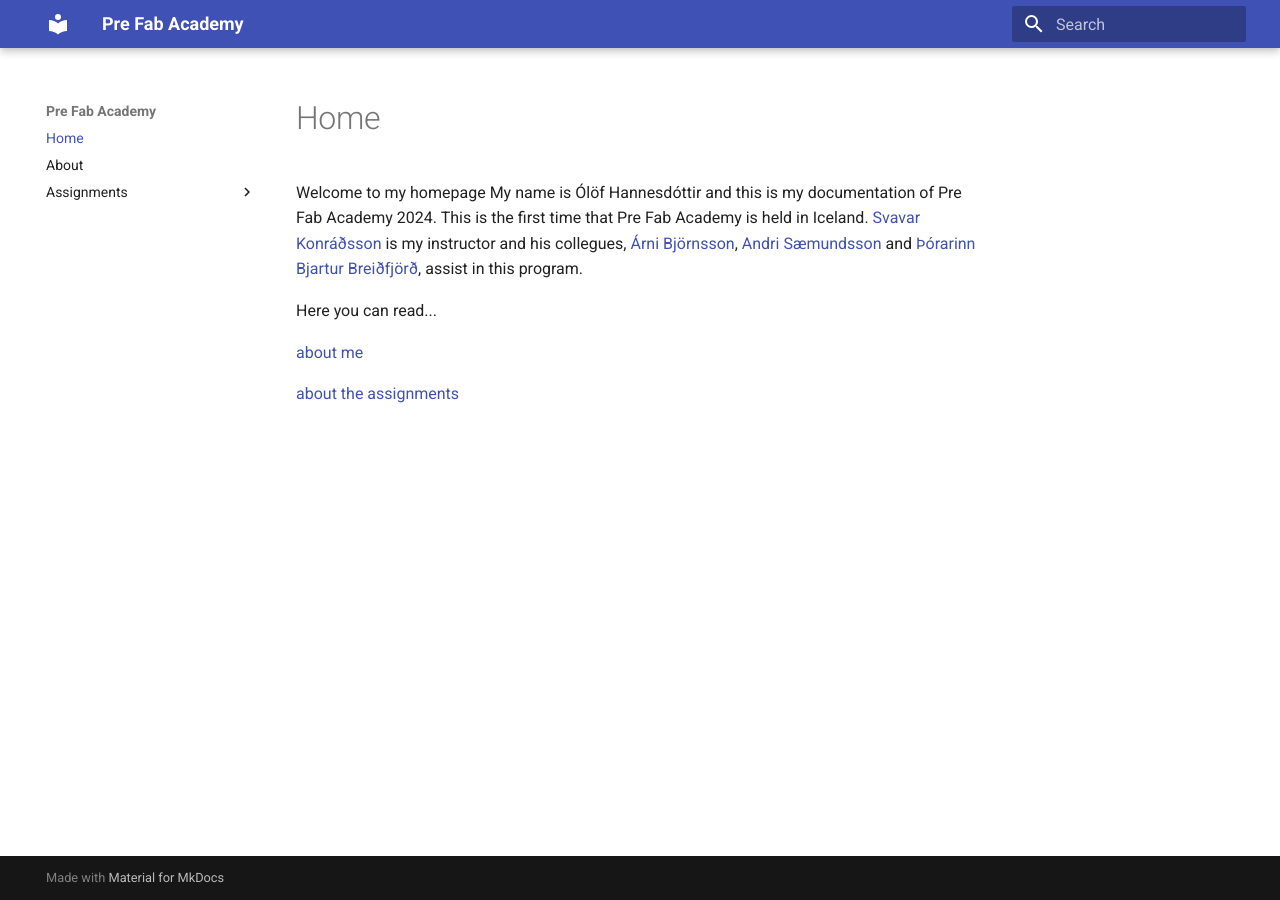
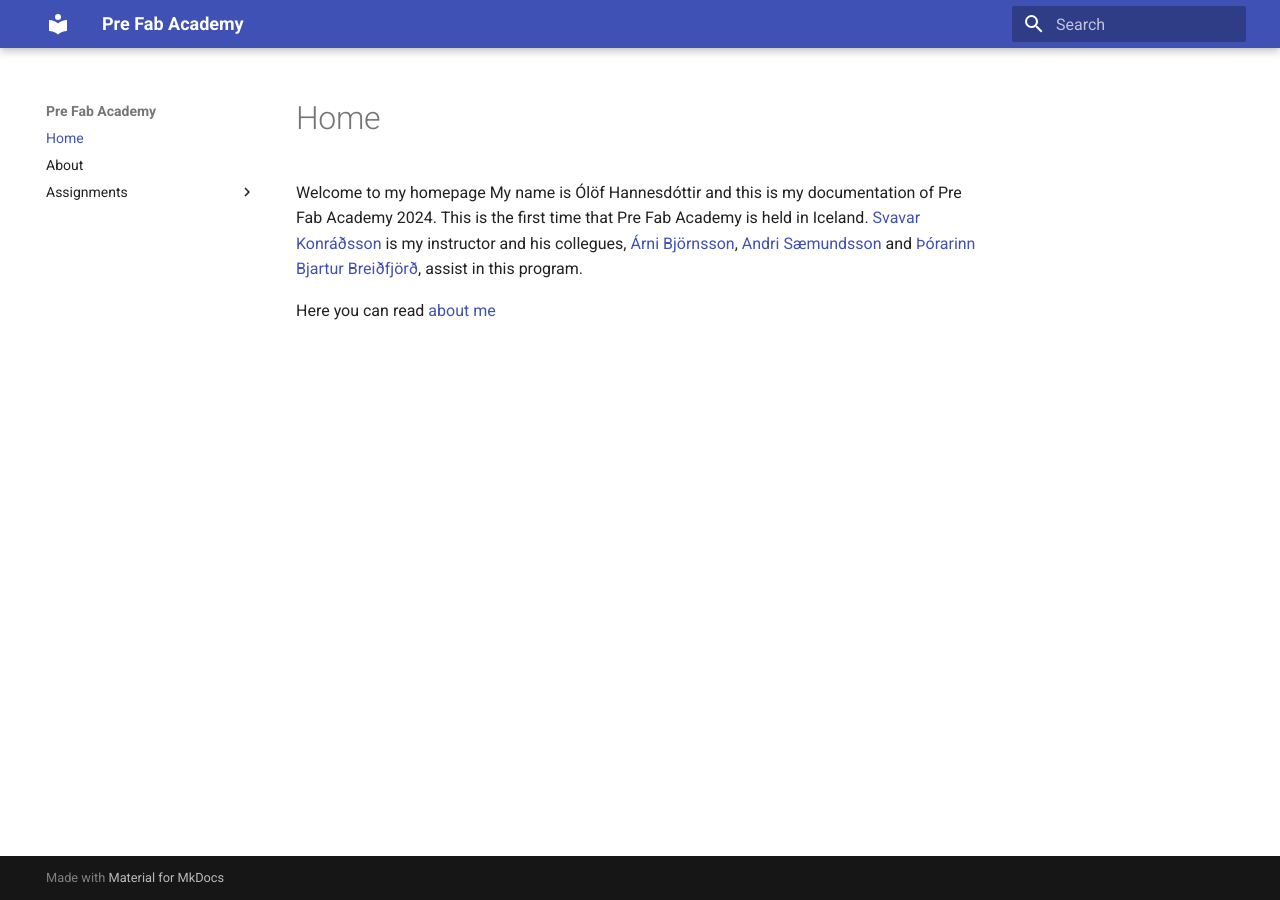
Before and after one commit to OlofH2/Before-Fab-Academy, an MkDocs documentation site: the page built from docs/index.md, in a window 1280 px wide. Built offline with MkDocs 1.6.1 and Material for MkDocs 9.7.7, drawn with Linux system fonts in a browser that asks for light colours.

Commit message:
Hlekkur fyrir assignments tekinn út úr index

```diff
--- a/docs/index.md
+++ b/docs/index.md
@@ -3,8 +3,4 @@
 Welcome to my homepage
 My name is Ólöf Hannesdóttir and this is my documentation of Pre Fab Academy 2024. This is the first time that Pre Fab Academy is held in Iceland. [Svavar Konráðsson](https://fabacademy.org/2023/labs/isafjordur/students/svavar-konradsson/index.html) is my instructor and his collegues, [Árni Björnsson](https://fabacademy.org/2022/labs/isafjordur/students/arni-bjornsson/), [Andri Sæmundsson](https://fabacademy.org/2023/labs/akureyri/students/andri-semundsson/pages/aboutMe.html) and [Þórarinn Bjartur Breiðfjörð](https://fabacademy.org/archives/2015/eu/students/gunnarsson.thorarinn_b.b/index.html), assist in this program.
 
-Here you can read...
-
-[about me](about.md)
-
-[about the assignments](assignments.md)
+Here you can read [about me](about.md)
```
